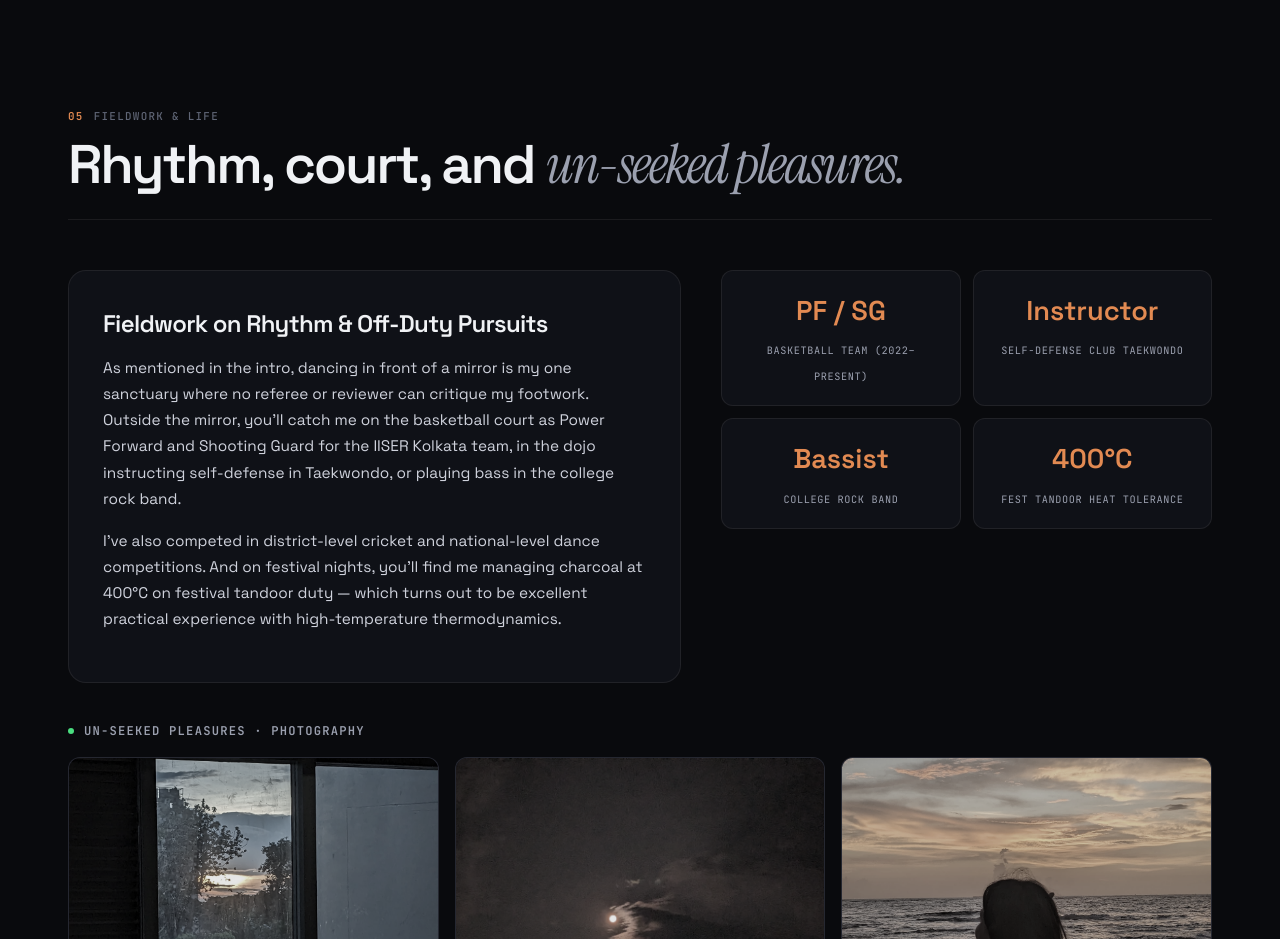
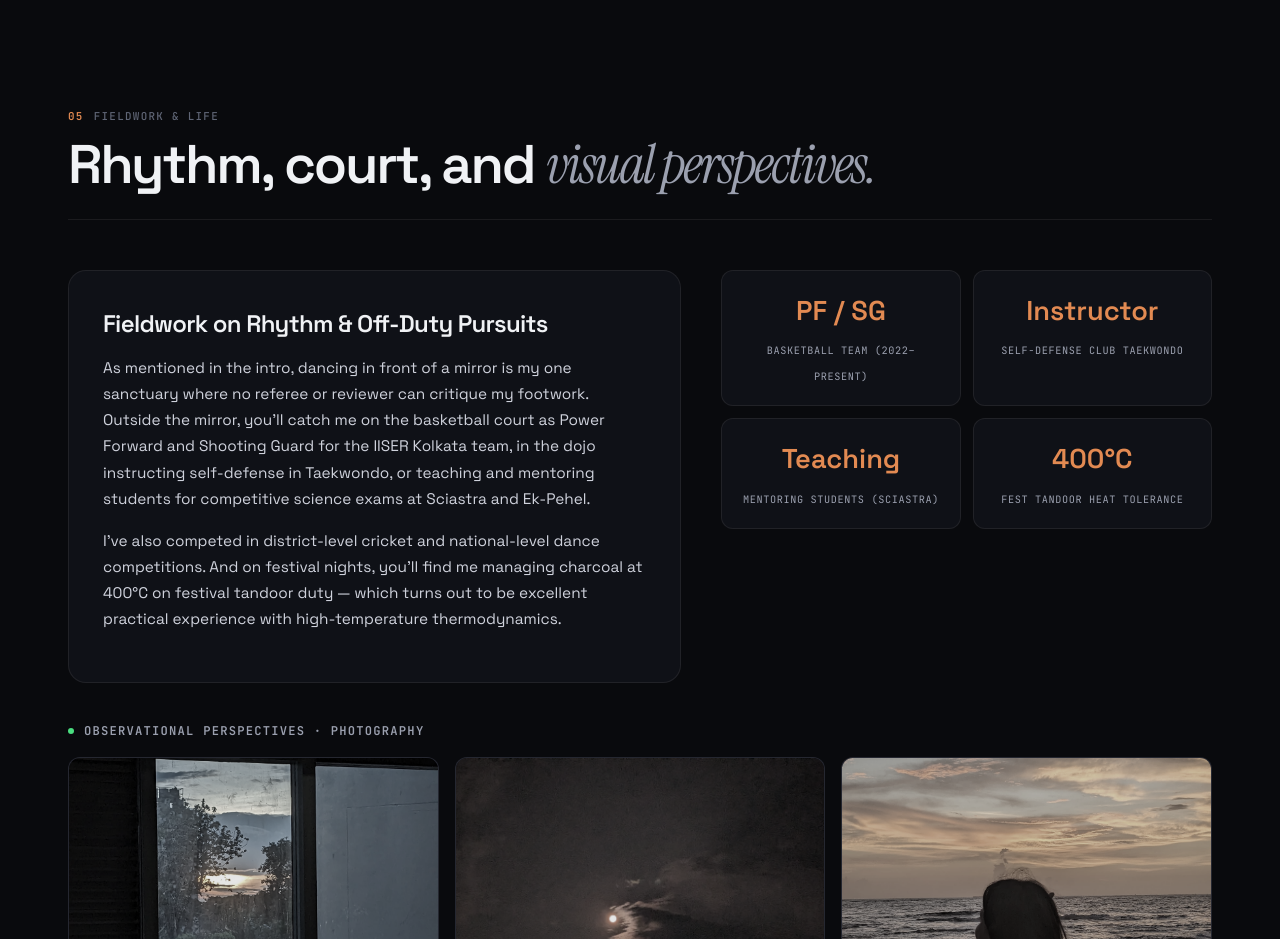
Before and after one commit to Asmitgupta30/Asmit_Gupta30, a plain HTML site: page index.html in a window 1280 px wide. Shown: the part 5460-6399 px from the top of the page. Drawn offline with Linux system fonts and the light colour scheme; animation ran at ten frames a second.

Commit message:
update: replace bassist with student mentorship and rename gallery to Observational Perspectives

```diff
--- a/assets/js/main.js
+++ b/assets/js/main.js
@@ -548,7 +548,7 @@
   }
 
   /* ==========================================================================
-     5. Photography Lightbox Modal (Section 06 - Un-Seeked Pleasures)
+     5. Photography Lightbox Modal (Observational Perspectives)
      ========================================================================== */
   const modal = document.getElementById('photo-modal');
   const modalImg = document.getElementById('modal-img');
--- a/index.html
+++ b/index.html
@@ -473,14 +473,14 @@
             <span class="sec-num">05</span>
             <span class="sec-label">Fieldwork &amp; Life</span>
           </div>
-          <h2 class="sec-headline">Rhythm, court, and <em>un-seeked pleasures.</em></h2>
+          <h2 class="sec-headline">Rhythm, court, and <em>visual perspectives.</em></h2>
         </div>
 
         <div class="rhythm-layout">
           <div class="rhythm-narrative rv">
             <h3>Fieldwork on Rhythm &amp; Off-Duty Pursuits</h3>
             <p>
-              As mentioned in the intro, dancing in front of a mirror is my one sanctuary where no referee or reviewer can critique my footwork. Outside the mirror, you'll catch me on the basketball court as Power Forward and Shooting Guard for the IISER Kolkata team, in the dojo instructing self-defense in Taekwondo, or playing bass in the college rock band.
+              As mentioned in the intro, dancing in front of a mirror is my one sanctuary where no referee or reviewer can critique my footwork. Outside the mirror, you'll catch me on the basketball court as Power Forward and Shooting Guard for the IISER Kolkata team, in the dojo instructing self-defense in Taekwondo, or teaching and mentoring students for competitive science exams at Sciastra and Ek-Pehel.
             </p>
             <p>
               I've also competed in district-level cricket and national-level dance competitions. And on festival nights, you'll find me managing charcoal at 400°C on festival tandoor duty — which turns out to be excellent practical experience with high-temperature thermodynamics.
@@ -497,8 +497,8 @@
               <span>Self-Defense Club Taekwondo</span>
             </div>
             <div class="ath-card">
-              <b>Bassist</b>
-              <span>College Rock Band</span>
+              <b>Teaching</b>
+              <span>Mentoring Students (Sciastra)</span>
             </div>
             <div class="ath-card">
               <b>400°C</b>
@@ -507,8 +507,8 @@
           </div>
         </div>
 
-        <!-- Photography Strip (Un-Seeked Pleasures) -->
-        <div class="gallery-headline rv">Un-Seeked Pleasures · Photography</div>
+        <!-- Photography Strip -->
+        <div class="gallery-headline rv">Observational Perspectives · Photography</div>
         <div class="photo-strip rv">
           <div class="photo-item" title="Click to enlarge">
             <img src="assets/images/gallery/twilight-tranquility.jpg" alt="Twilight Tranquility" loading="lazy">
```
Also changed, not shown: cv.html (+1 -1 lines), 1 other file.
